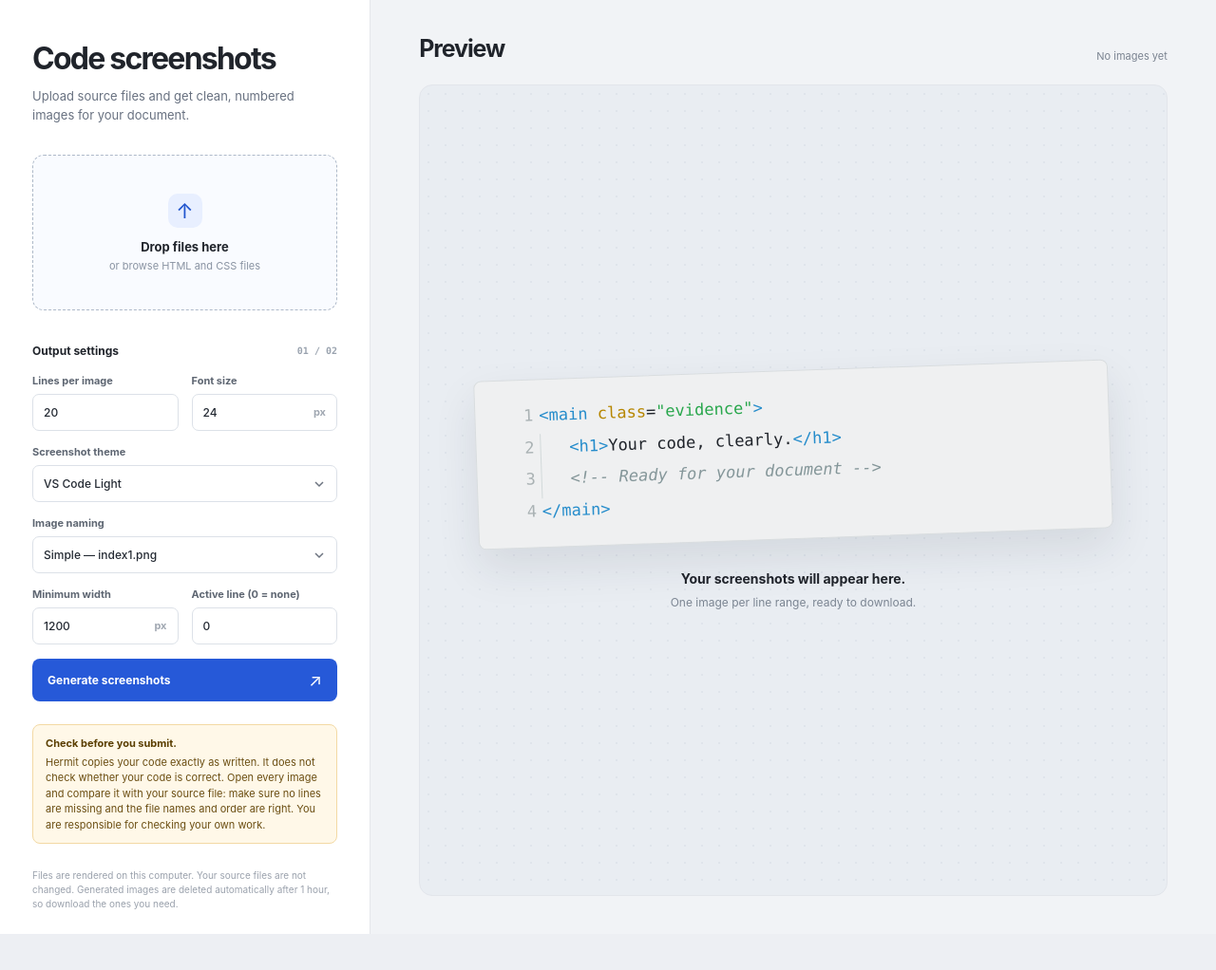
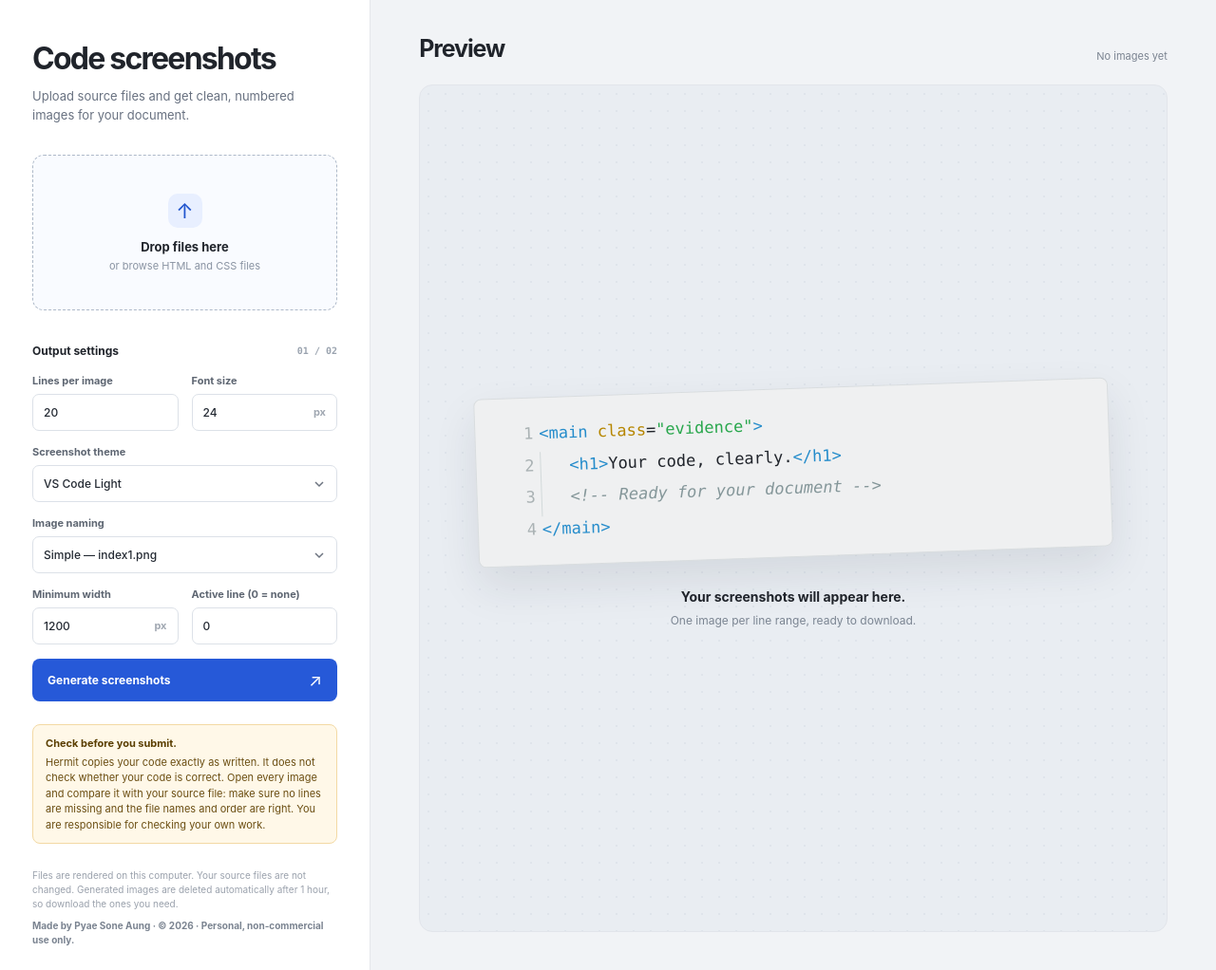
Before and after one commit to YOYOMAII/Hermit_ScreenShot, a Flask app: page / in a window 1280 px wide. Shown: the part 65-1087 px from the top of the page at 95% size. Before the commit the page ends 1049 px from the top, so only its background shows below. Run offline with Flask 3, Linux system fonts and the light colour scheme; some libraries are stand-ins or nearby versions.

Commit message:
Add PolyForm Strict license and Pyae Sone Aung credit; ship LICENSE.md in release zips.
Co-authored-by: Cursor <cursoragent@cursor.com>

```diff
--- a/templates/index.html
+++ b/templates/index.html
@@ -61,7 +61,7 @@
           <p class="form-error" id="form-error" role="alert" hidden></p>
         </form>
         <p class="check-note" role="note"><strong>Check before you submit.</strong> Hermit copies your code exactly as written. It does not check whether your code is correct. Open every image and compare it with your source file: make sure no lines are missing and the file names and order are right. You are responsible for checking your own work.</p>
-        <p class="sidebar-footer">Files are rendered on this computer. Your source files are not changed. Generated images are deleted automatically after {{ keep_hours }} hour{{ '' if keep_hours == 1 else 's' }}, so download the ones you need.</p>
+        <p class="sidebar-footer">Files are rendered on this computer. Your source files are not changed. Generated images are deleted automatically after {{ keep_hours }} hour{{ '' if keep_hours == 1 else 's' }}, so download the ones you need.<span class="credit">Made by Pyae Sone Aung · © 2026 · Personal, non-commercial use only.</span></p>
       </aside>
 
       <section class="preview-area" aria-label="Screenshot preview">
--- a/templates/smart.html
+++ b/templates/smart.html
@@ -79,7 +79,7 @@
           <p class="form-error" id="form-error" role="alert" hidden></p>
         </form>
         <p class="check-note" role="note"><strong>Check before you submit.</strong> HermitSmart copies your code exactly as written. It does not check whether your code is correct. Page positions are estimates. Open the downloaded document in Word, check every page, and make sure each image, caption, and figure number is right. You are responsible for checking your own work.</p>
-        <p class="sidebar-footer">Files are processed on this computer. Your original document is not changed; HermitSmart makes an updated copy. The updated copy is deleted automatically after {{ keep_hours }} hour{{ '' if keep_hours == 1 else 's' }}, so download it when it's ready.</p>
+        <p class="sidebar-footer">Files are processed on this computer. Your original document is not changed; HermitSmart makes an updated copy. The updated copy is deleted automatically after {{ keep_hours }} hour{{ '' if keep_hours == 1 else 's' }}, so download it when it's ready.<span class="credit">Made by Pyae Sone Aung · © 2026 · Personal, non-commercial use only.</span></p>
       </aside>
 
       <section class="preview-area preview-area-smart" aria-label="Document preview">
```
Also changed, not shown: GETTING-STARTED.md (+2 -0 lines), .github/workflows/build-windows.yml, .github/workflows/release.yml, LICENSE.md (added), README.md, 2 other files.
